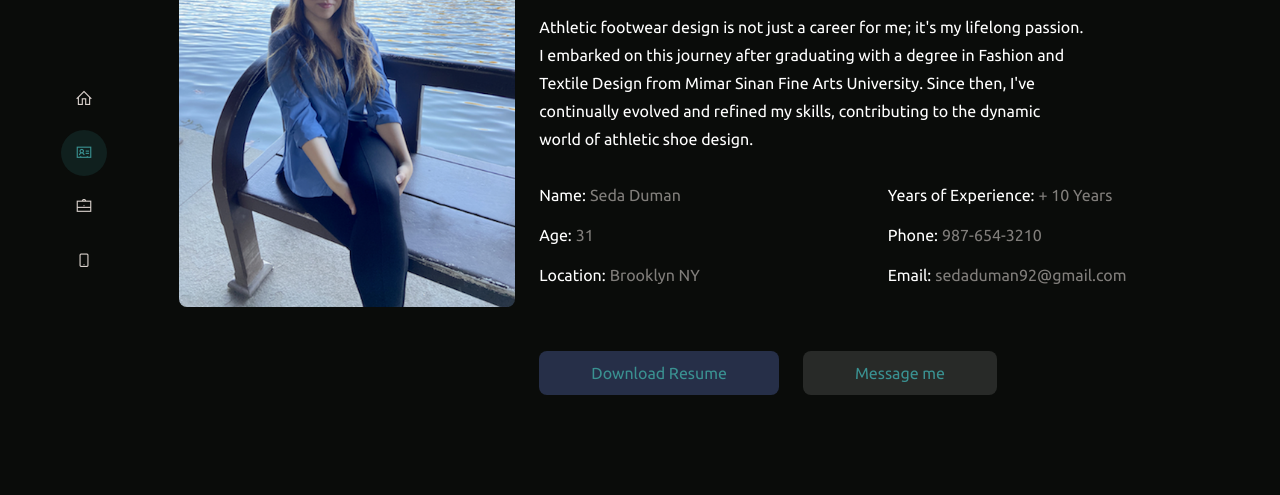
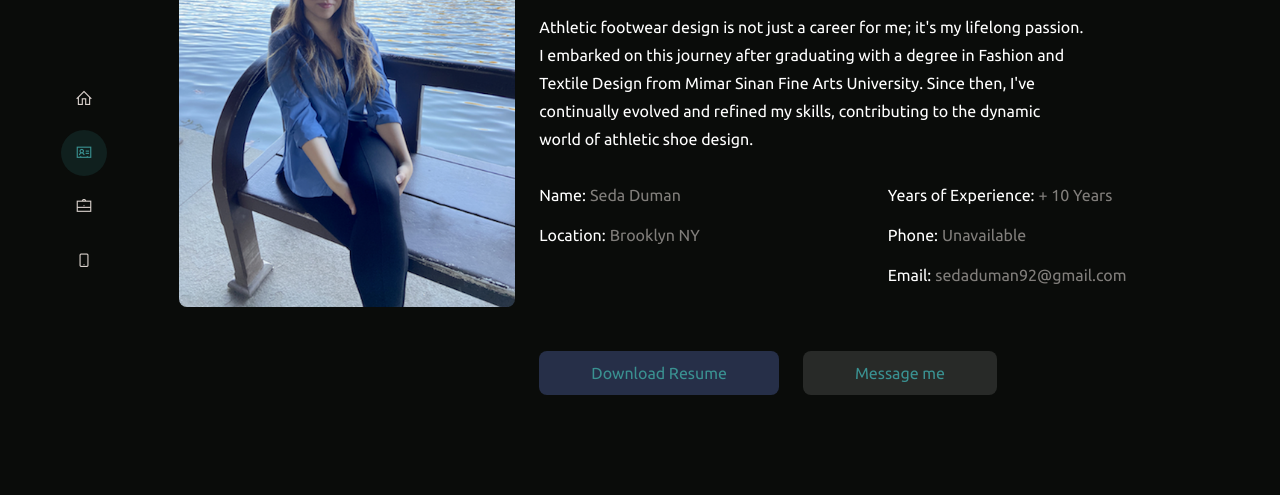
Before and after one commit to Briansq/SedaDuman, a plain HTML site: page index.html in a window 1280 px wide. Both pictures are taken after a click on the link 84 px from the left and 358 px from the top of the page. Shown: the part 205-700 px from the top of the page. Drawn offline with nearby package versions, Linux system fonts and the light colour scheme; files that its build step writes are made by us from their sources; a web font is replaced by a local one.

Commit message:
changes to html and js

```diff
--- a/index.html
+++ b/index.html
@@ -106,7 +106,7 @@
                     </a>
                   </li>
                   <li>
-                    <a href="#">
+                    <a href="https://www.instagram.com/solecreationsbyseda/?igsh=dXU1cmp3MXlydjN2&utm_source=qr" target="blank">
                       <i class="lab la-instagram"></i>
                       <span>Instagram</span>
                     </a>
@@ -147,10 +147,10 @@
                         <span class="title">Name:</span>
                         <span class="value">Seda Duman</span>
                       </div>
-                      <div class="item">
+                      <!--<div class="item">
                         <span class="title">Age:</span>
                         <span class="value">31</span>
-                      </div>
+                      </div>-->
                       <div class="item">
                         <span class="title">Location:</span>
                         <span class="value">Brooklyn NY</span>
@@ -163,7 +163,7 @@
                       </div>
                       <div class="item">
                         <span class="title">Phone:</span>
-                        <span class="value">987-654-3210</span>
+                        <span class="value">Unavailable</span>
                       </div>
                       <div class="item">
                         <span class="title">Email:</span>
```
Also changed, not shown: 1 other file.
